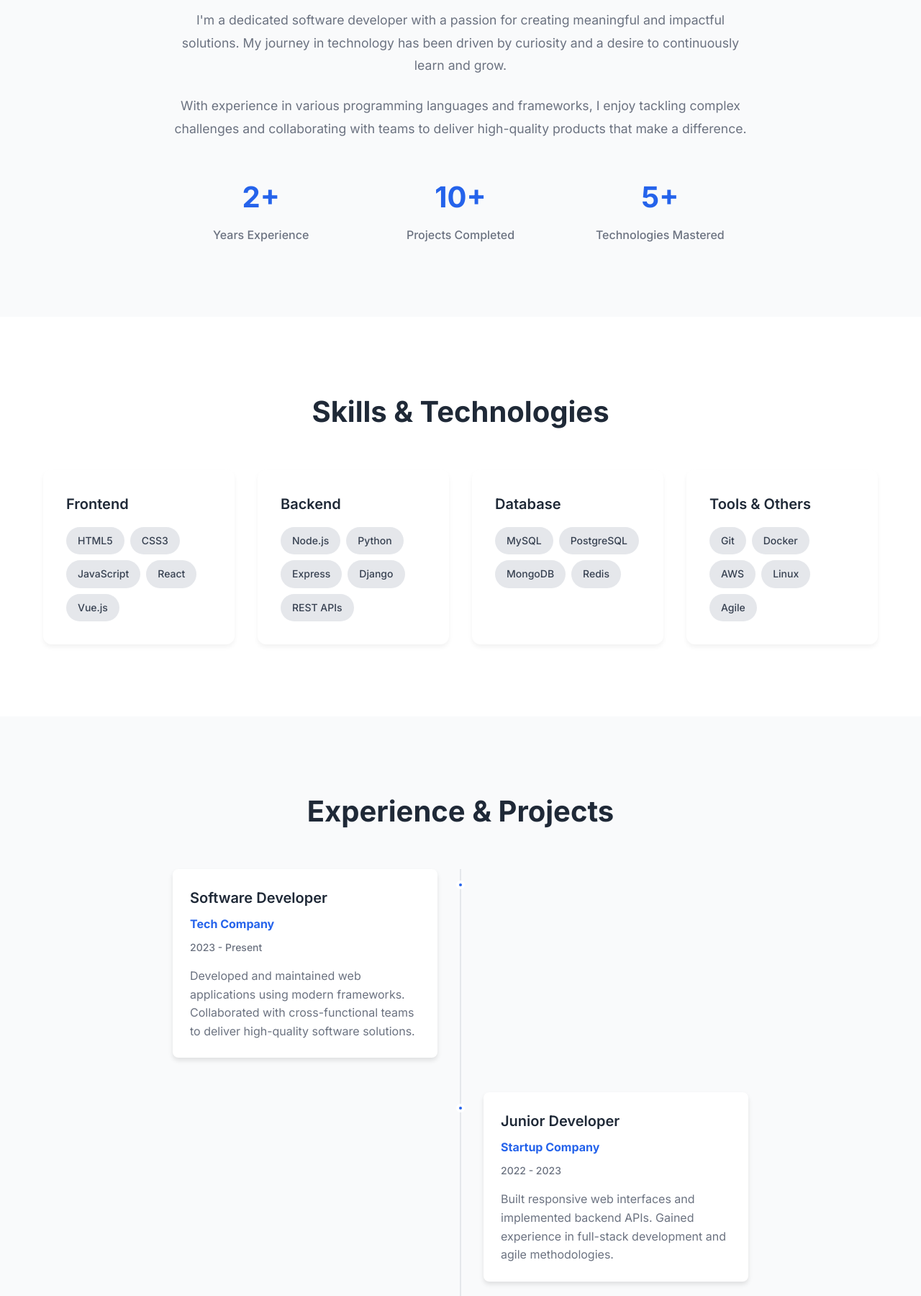
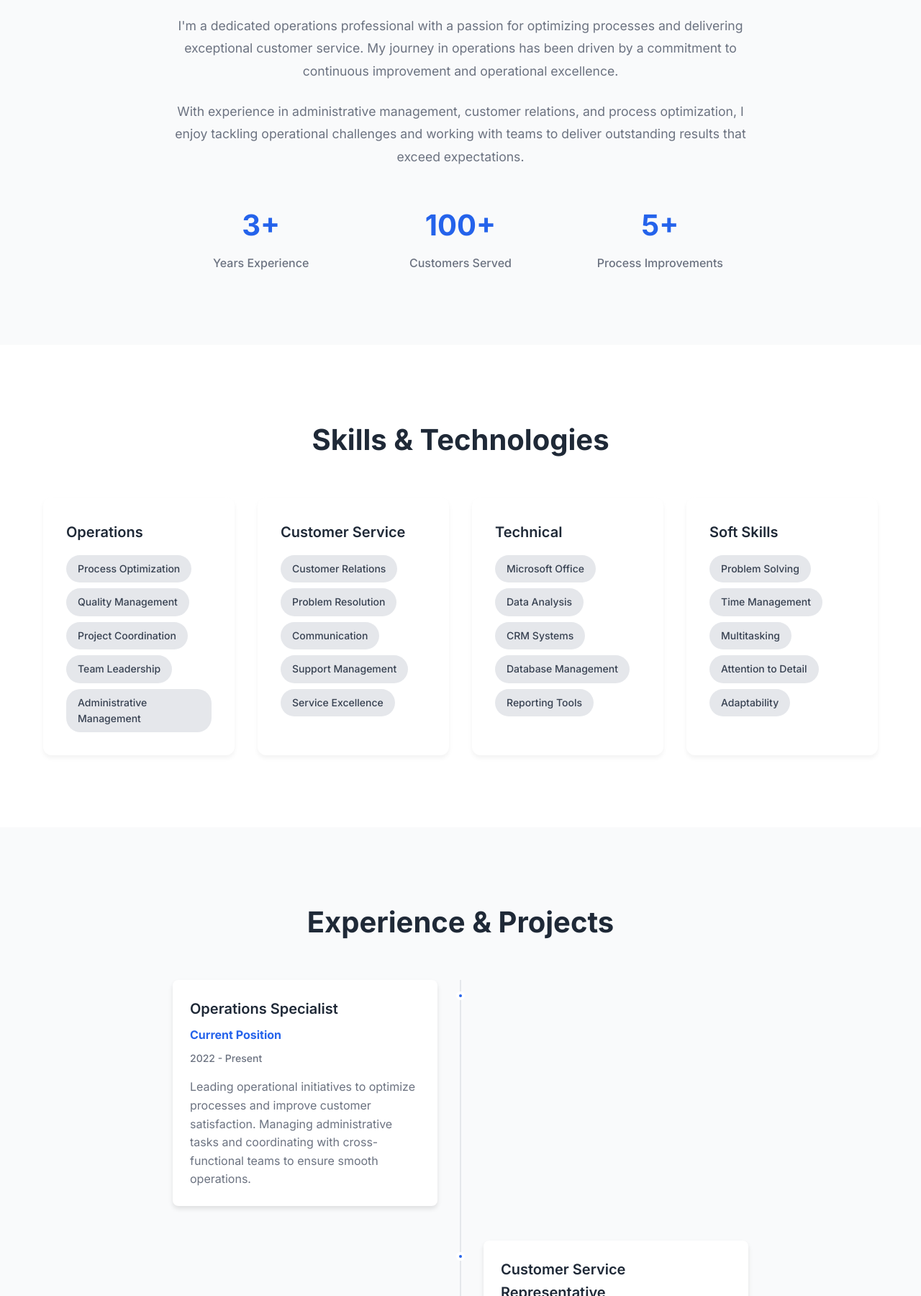
Before and after one commit to alijamal14/alijamal14.github.io, a plain HTML site: page index.html in a window 1280 px wide. Shown: the part 1000-2800 px from the top of the page at 72% size. Drawn offline with Linux system fonts and the light colour scheme.

Commit message:
Update portfolio: Fix hero title rendering, change Hi to Salaam, add profile picture, update content for Operations Specialist role

```diff
--- a/index.html
+++ b/index.html
@@ -3,12 +3,12 @@
 <head>
     <meta charset="UTF-8">
     <meta name="viewport" content="width=device-width, initial-scale=1.0">
-    <title>Ali Jamal - Software Developer Portfolio</title>
-    <meta name="description" content="Ali Jamal - Software Developer & Technology Enthusiast. Passionate about creating innovative solutions and building exceptional digital experiences. Specializing in full-stack development.">
-    <meta name="keywords" content="Ali Jamal, Software Developer, Web Developer, Full-Stack Developer, Portfolio, JavaScript, React, Node.js, Python">
+    <title>Ali Jamal - Operations Specialist Portfolio</title>
+    <meta name="description" content="Ali Jamal - Operations Specialist & Business Professional. Dedicated to process optimization, customer service excellence, and administrative management. Passionate about operational efficiency.">
+    <meta name="keywords" content="Ali Jamal, Operations Specialist, Business Operations, Customer Service, Process Optimization, Administrative Management, Portfolio">
     <meta name="author" content="Ali Jamal">
-    <meta property="og:title" content="Ali Jamal - Software Developer Portfolio">
-    <meta property="og:description" content="Software Developer & Technology Enthusiast specializing in full-stack development">
+    <meta property="og:title" content="Ali Jamal - Operations Specialist Portfolio">
+    <meta property="og:description" content="Operations Specialist & Business Professional specializing in process optimization and customer service excellence">
     <meta property="og:type" content="website">
     <meta property="og:url" content="https://alijamal14.github.io">
     <link rel="stylesheet" href="styles.css">
@@ -22,7 +22,7 @@
             <div class="nav-logo">
                 <a href="#home">Ali Jamal</a>
             </div>
-            <div class="nav-menu">
+                        <div class="nav-menu">
                 <div class="nav-item">
                     <a href="#home" class="nav-link">Home</a>
                 </div>
@@ -51,11 +51,11 @@
     <section id="home" class="hero">
         <div class="hero-container">
             <div class="hero-content">
-                <h1 class="hero-title">Hi, I'm <span class="highlight">Ali Jamal</span></h1>
-                <p class="hero-subtitle">Software Developer & Technology Enthusiast</p>
+                <h1 class="hero-title">Salaam, I'm <span class="highlight">Ali Jamal</span></h1>
+                <p class="hero-subtitle">Operations Specialist & Technology Enthusiast</p>
                 <p class="hero-description">
-                    Passionate about creating innovative solutions and building exceptional digital experiences.
-                    I specialize in full-stack development and love turning ideas into reality.
+                    Dedicated operations professional with expertise in process optimization, customer service,
+                    and administrative management. Passionate about delivering exceptional results and continuous improvement.
                 </p>
                 <div class="hero-buttons">
                     <a href="#contact" class="btn btn-primary">Get In Touch</a>
@@ -65,7 +65,7 @@
             <div class="hero-image">
                 <div class="profile-card">
                     <div class="profile-image">
-                        <i class="fas fa-user-circle"></i>
+                        <img src="1582130208690.jpeg" alt="Ali Jamal Profile Picture" class="profile-photo">
                     </div>
                 </div>
             </div>
@@ -79,25 +79,27 @@
             <div class="about-content">
                 <div class="about-text">
                     <p>
-                        I'm a dedicated software developer with a passion for creating meaningful and impactful solutions.
-                        My journey in technology has been driven by curiosity and a desire to continuously learn and grow.
+                        I'm a dedicated operations professional with a passion for optimizing processes and delivering
+                        exceptional customer service. My journey in operations has been driven by a commitment to
+                        continuous improvement and operational excellence.
                     </p>
                     <p>
-                        With experience in various programming languages and frameworks, I enjoy tackling complex challenges
-                        and collaborating with teams to deliver high-quality products that make a difference.
+                        With experience in administrative management, customer relations, and process optimization,
+                        I enjoy tackling operational challenges and working with teams to deliver outstanding results
+                        that exceed expectations.
                     </p>
                     <div class="about-stats">
                         <div class="stat">
-                            <div class="stat-number">2+</div>
+                            <div class="stat-number">3+</div>
                             <div class="stat-label">Years Experience</div>
                         </div>
                         <div class="stat">
-                            <div class="stat-number">10+</div>
-                            <div class="stat-label">Projects Completed</div>
+                            <div class="stat-number">100+</div>
+                            <div class="stat-label">Customers Served</div>
                         </div>
                         <div class="stat">
                             <div class="stat-number">5+</div>
-                            <div class="stat-label">Technologies Mastered</div>
+                            <div class="stat-label">Process Improvements</div>
                         </div>
                     </div>
                 </div>
@@ -111,42 +113,43 @@
             <h2 class="section-title">Skills & Technologies</h2>
             <div class="skills-grid">
                 <div class="skill-category">
-                    <h3>Frontend</h3>
+                    <h3>Operations</h3>
                     <div class="skill-items">
-                        <span class="skill-item">HTML5</span>
-                        <span class="skill-item">CSS3</span>
-                        <span class="skill-item">JavaScript</span>
-                        <span class="skill-item">React</span>
-                        <span class="skill-item">Vue.js</span>
+                        <span class="skill-item">Process Optimization</span>
+                        <span class="skill-item">Quality Management</span>
+                        <span class="skill-item">Project Coordination</span>
+                        <span class="skill-item">Team Leadership</span>
+                        <span class="skill-item">Administrative Management</span>
                     </div>
                 </div>
                 <div class="skill-category">
-                    <h3>Backend</h3>
+                    <h3>Customer Service</h3>
                     <div class="skill-items">
-                        <span class="skill-item">Node.js</span>
-                        <span class="skill-item">Python</span>
-                        <span class="skill-item">Express</span>
-                        <span class="skill-item">Django</span>
-                        <span class="skill-item">REST APIs</span>
+                        <span class="skill-item">Customer Relations</span>
+                        <span class="skill-item">Problem Resolution</span>
+                        <span class="skill-item">Communication</span>
+                        <span class="skill-item">Support Management</span>
+                        <span class="skill-item">Service Excellence</span>
                     </div>
                 </div>
                 <div class="skill-category">
-                    <h3>Database</h3>
+                    <h3>Technical</h3>
                     <div class="skill-items">
-                        <span class="skill-item">MySQL</span>
-                        <span class="skill-item">PostgreSQL</span>
-                        <span class="skill-item">MongoDB</span>
-                        <span class="skill-item">Redis</span>
+                        <span class="skill-item">Microsoft Office</span>
+                        <span class="skill-item">Data Analysis</span>
+                        <span class="skill-item">CRM Systems</span>
+                        <span class="skill-item">Database Management</span>
+                        <span class="skill-item">Reporting Tools</span>
                     </div>
                 </div>
                 <div class="skill-category">
-                    <h3>Tools & Others</h3>
+                    <h3>Soft Skills</h3>
                     <div class="skill-items">
-                        <span class="skill-item">Git</span>
-                        <span class="skill-item">Docker</span>
-                        <span class="skill-item">AWS</span>
-                        <span class="skill-item">Linux</span>
-                        <span class="skill-item">Agile</span>
+                        <span class="skill-item">Problem Solving</span>
+                        <span class="skill-item">Time Management</span>
+                        <span class="skill-item">Multitasking</span>
+                        <span class="skill-item">Attention to Detail</span>
+                        <span class="skill-item">Adaptability</span>
                     </div>
                 </div>
             </div>
@@ -161,36 +164,36 @@
                 <div class="timeline-item">
                     <div class="timeline-marker"></div>
                     <div class="timeline-content">
-                        <h3>Software Developer</h3>
-                        <h4>Tech Company</h4>
-                        <span class="timeline-date">2023 - Present</span>
+                        <h3>Operations Specialist</h3>
+                        <h4>Current Position</h4>
+                        <span class="timeline-date">2022 - Present</span>
                         <p>
-                            Developed and maintained web applications using modern frameworks.
-                            Collaborated with cross-functional teams to deliver high-quality software solutions.
+                            Leading operational initiatives to optimize processes and improve customer satisfaction.
+                            Managing administrative tasks and coordinating with cross-functional teams to ensure smooth operations.
                         </p>
                     </div>
                 </div>
                 <div class="timeline-item">
                     <div class="timeline-marker"></div>
                     <div class="timeline-content">
-                        <h3>Junior Developer</h3>
-                        <h4>Startup Company</h4>
-                        <span class="timeline-date">2022 - 2023</span>
+                        <h3>Customer Service Representative</h3>
+                        <h4>Previous Role</h4>
+                        <span class="timeline-date">2021 - 2022</span>
                         <p>
-                            Built responsive web interfaces and implemented backend APIs.
-                            Gained experience in full-stack development and agile methodologies.
+                            Provided exceptional customer service and support, handling inquiries and resolving issues
+                            efficiently. Developed strong communication skills and attention to detail.
                         </p>
                     </div>
                 </div>
                 <div class="timeline-item">
                     <div class="timeline-marker"></div>
                     <div class="timeline-content">
-                        <h3>Freelance Projects</h3>
-                        <h4>Various Clients</h4>
-                        <span class="timeline-date">2021 - 2022</span>
+                        <h3>Administrative Assistant</h3>
+                        <h4>Starting Role</h4>
+                        <span class="timeline-date">2020 - 2021</span>
                         <p>
-                            Developed custom websites and web applications for small businesses.
-                            Managed projects from conception to deployment.
+                            Gained foundational experience in administrative management, data entry, and
+                            office coordination. Built strong organizational and multitasking capabilities.
                         </p>
                     </div>
                 </div>
@@ -205,8 +208,8 @@
             <div class="contact-content">
                 <div class="contact-info">
                     <p class="contact-description">
-                        I'm always interested in new opportunities and exciting projects.
-                        Feel free to reach out if you'd like to collaborate or just say hello!
+                        I'm always interested in new opportunities in operations management and process improvement.
+                        Feel free to reach out if you'd like to collaborate or discuss potential opportunities!
                     </p>
                     <div class="contact-methods">
                         <div class="contact-method">
--- a/styles.css
+++ b/styles.css
@@ -190,6 +190,14 @@ body {
 .profile-image i {
     font-size: 8rem;
     color: #fbbf24;
+}
+
+.profile-photo {
+    width: 200px;
+    height: 200px;
+    border-radius: 50%;
+    object-fit: cover;
+    border: 4px solid rgba(255, 255, 255, 0.3);
 }
 
 /* Section Styles */
```
Also changed, not shown: 1582130208690.jpeg (added), 1 other file.
